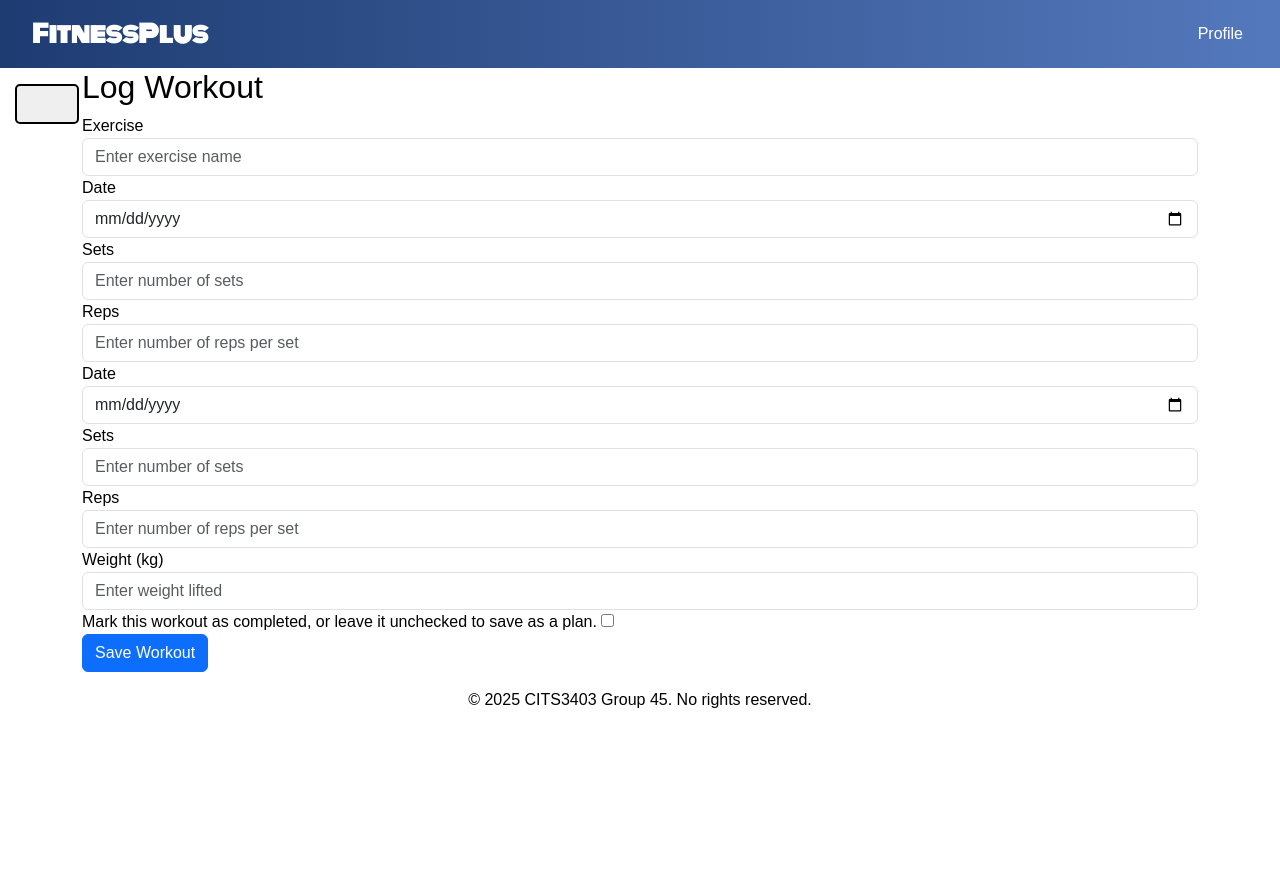
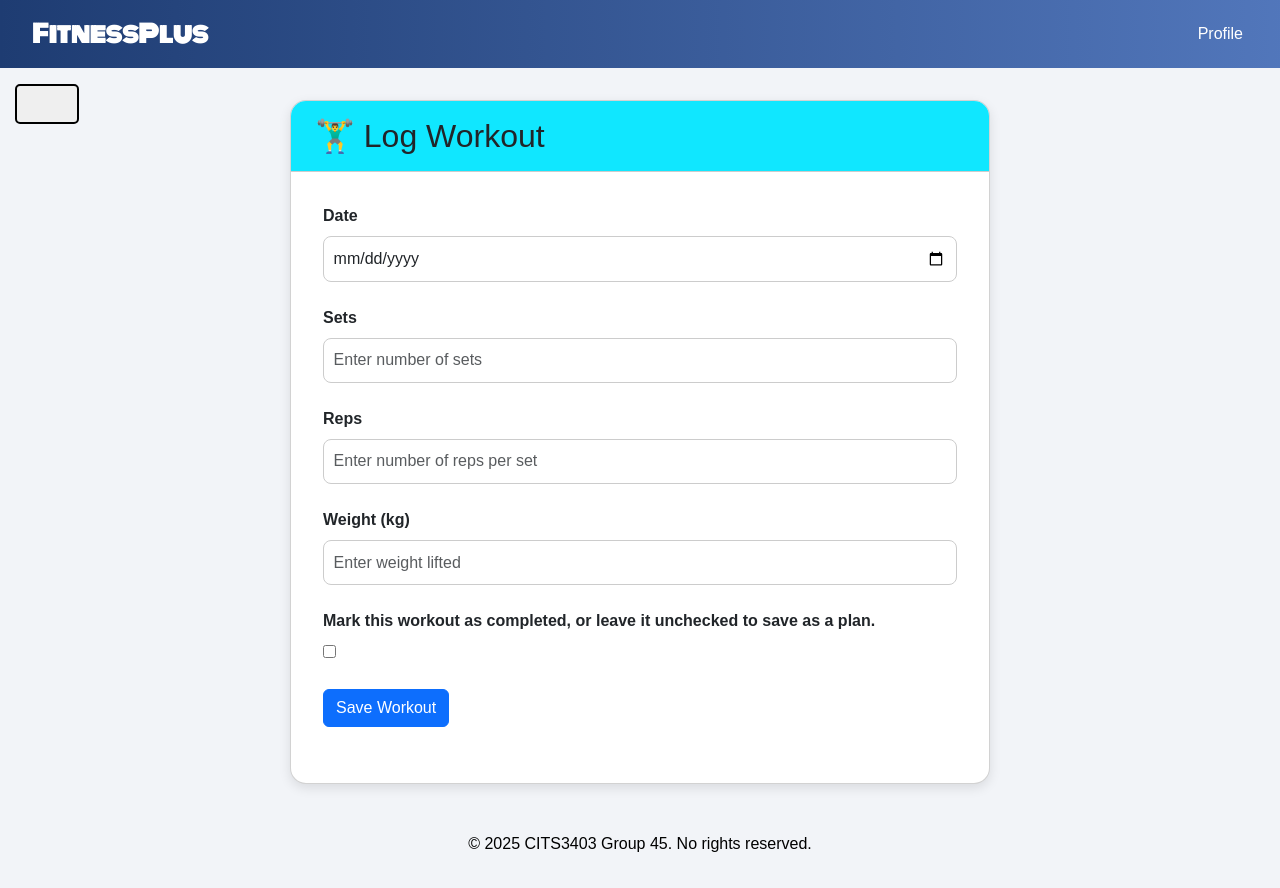
Before and after one commit to dhq-le/CITS3403, a Flask app: page /log in a window 1280 px wide. Run offline with Flask 3, Linux system fonts and the light colour scheme; the visitor is signed in with stand-in values (Sample User, id 1); some libraries are stand-ins or nearby versions.

Commit message:
styling log workout revert push

```diff
--- /dev/null
+++ b/app/static/css/logworkout.css
@@ -0,0 +1,84 @@
+body {
+  background: #f2f4f8;
+  font-family: Arial, sans-serif;
+  margin: 0;
+  padding: 0;
+}
+
+.dashboard {
+  display: grid;
+  grid-template-columns: 1fr;
+  margin: 2rem auto;
+  max-width: 700px;
+}
+
+.card {
+  background: #fff;
+  border-radius: 1rem;
+  box-shadow: 0 4px 12px rgba(0, 0, 0, 0.1);
+  overflow: hidden;
+}
+
+.card-header {
+  background: #10e7ff;
+  padding: 1rem 1.5rem;
+  border-top-left-radius: 1rem;
+  border-top-right-radius: 1rem;
+  border-bottom: 1px solid #ccc;
+}
+
+.card-header h2 {
+  margin: 0;
+}
+
+.card-body {
+  padding: 2rem;
+}
+
+.form-group {
+  margin-bottom: 1.5rem;
+}
+
+label {
+  display: block;
+  font-weight: bold;
+  margin-bottom: 0.5rem;
+}
+
+input.form-control,
+select.form-control {
+  width: 100%;
+  padding: 0.6rem;
+  border-radius: 0.5rem;
+  border: 1px solid #ccc;
+  font-size: 1rem;
+}
+
+input[readonly] {
+  background-color: #e9ecef;
+  cursor: not-allowed;
+}
+
+.checkbox-group {
+  display: flex;
+  align-items: center;
+  gap: 0.6rem;
+  margin-bottom: 1.5rem;
+}
+
+.cool-button {
+  background-color: #10e7ff;
+  border: none;
+  padding: 0.75rem 1.5rem;
+  font-size: 1rem;
+  font-weight: bold;
+  color: #000;
+  border-radius: 0.5rem;
+  cursor: pointer;
+  transition: background-color 0.3s ease;
+}
+
+.cool-button:hover {
+  background-color: #1e3c72;
+  color: #fff;
+}
--- a/app/templates/base.html
+++ b/app/templates/base.html
@@ -51,7 +51,7 @@
 			<nav id="sidebarMenu" class="sidebar position-fixed collapsed">
 				<ul class="nav flex-column p-3">
 					<li class="nav-item">
-						<a class="nav-link active" href="{{ url_for('routes.log_workout') }}">Start Course</a>
+						<a class="nav-link active" href="{{ url_for('routes.start_exercise') }}">Start Course</a>
 					</li>
 					<li class="nav-item">
 						<a class="nav-link" href=" {{ url_for('routes.index') }}">Home</a>
--- a/app/templates/log.html
+++ b/app/templates/log.html
@@ -1,31 +1,17 @@
 {% extends "base.html" %}
 
+{% block head %}
+{{ super() }}
+<link rel="stylesheet" href="{{ url_for('static', filename='css/logworkout.css') }}">
+{% endblock %}
+
 {% block content %}
-  <div class="container">
-    <h2>Log Workout</h2>
-    <form method="POST" action="{{ url_for('routes.log_workout') }}">
-      {{ form.hidden_tag() }}
-      <input type="hidden" name="plan_id" value="{{ request.args.get('plan_id') }}">
-
-      <div class="form-group">
-        <label for="exercise">Exercise</label>
-        {{ form.exercise(class="form-control", placeholder="Enter exercise name") }}
-      </div>
-
-      <div class="form-group">
-        <label for="date">Date</label>
-        {{ form.date(class="form-control", placeholder="YYYY-MM-DD") }}
-      </div>
-
-      <div class="form-group">
-        <label for="sets">Sets</label>
-        {{ form.sets(class="form-control", placeholder="Enter number of sets") }}
-      </div>
-
-      <div class="form-group">
-        <label for="reps">Reps</label>
-        {{ form.reps(class="form-control", placeholder="Enter number of reps per set") }}
-      </div>
+  <div class="container-sm">
+    <main class="dashboard workout-log-dashboard">
+      <section class="card" id="workout-log">
+        <div class="card-header">
+          <h2>🏋️‍♂️ Log Workout{% if form.exercise.data %}: {{ form.exercise.data }}{% endif %}</h2>
+        </div>
 
       <div class="card-body workout-log-body">
         <form method="POST" action="{{ url_for('routes.log_workout') }}">
@@ -62,7 +48,9 @@
 
           <div class="form-group">
             {{ form.submit(class="btn btn-primary") }}
+          </div>
+        </form>
       </div>
-    </form>
+    </main>
   </div>
 {% endblock %}
```
